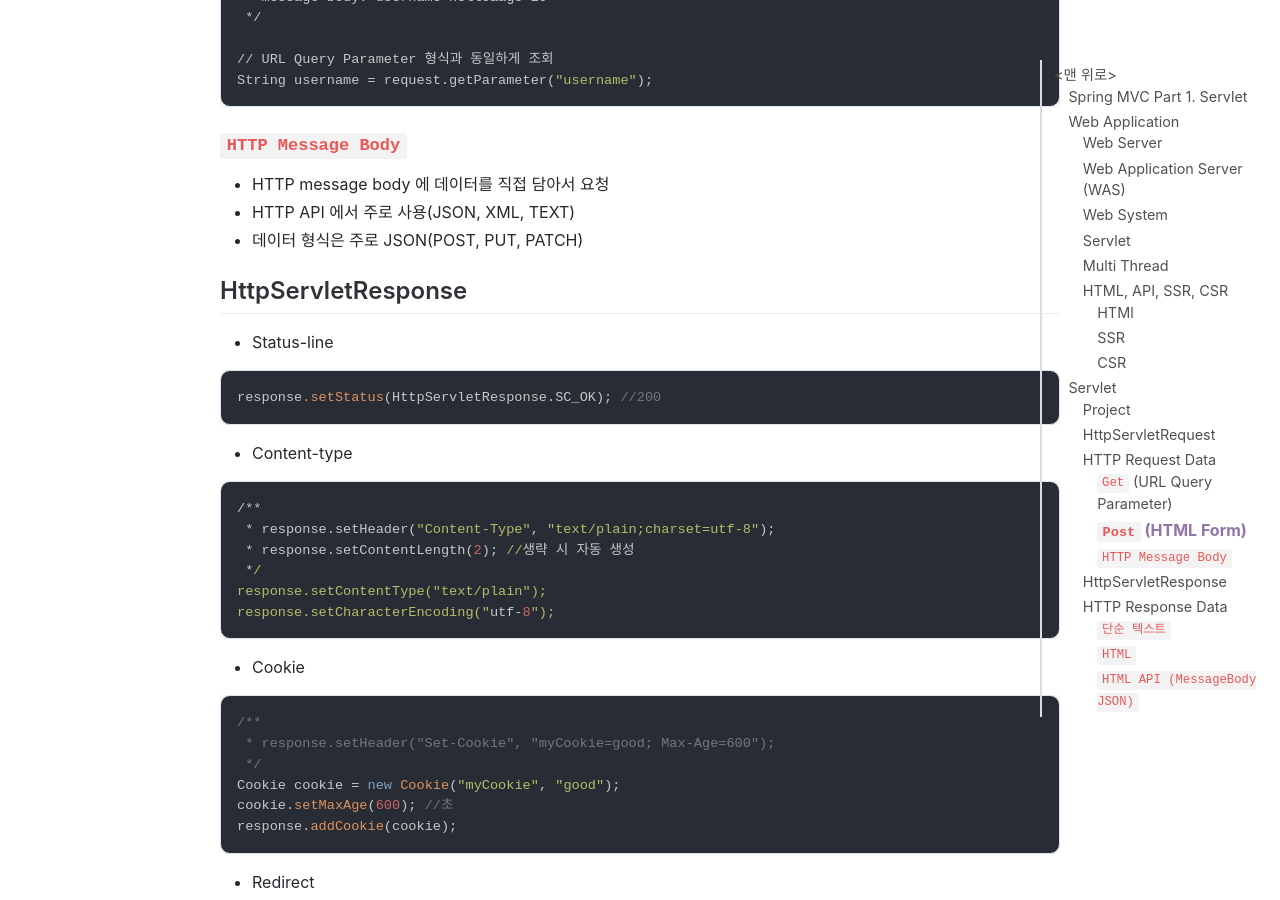
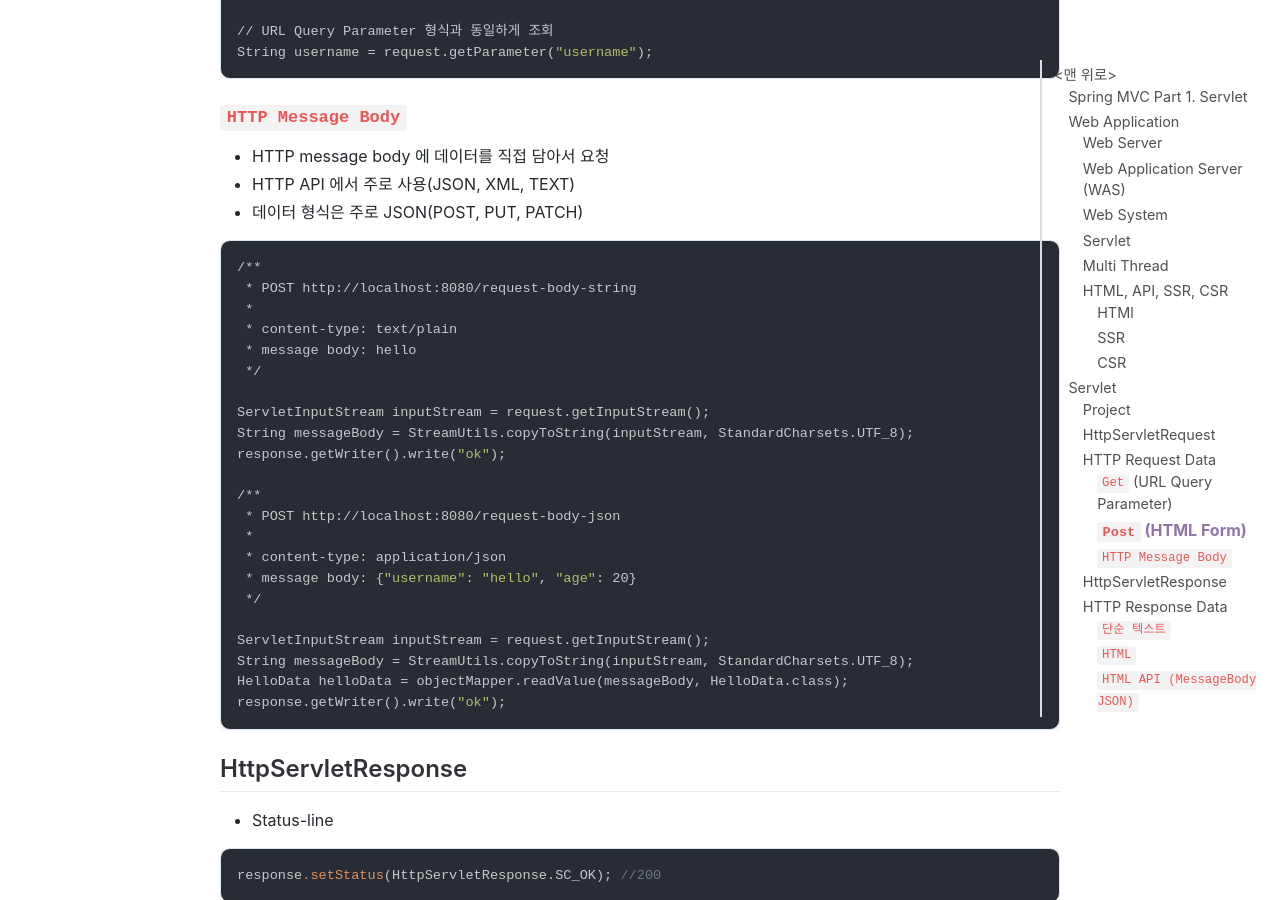
Before and after one commit to jihunparkme/jihunparkme.github.io, a Jekyll site: the page built from _posts/2021-07-26-Spring-MVC-Part1-Servlet.md, in a window 1280 px wide and 900 px high, scrolled down 5633 px. Built offline with Jekyll 4.4.1, drawn with Linux system fonts in a browser that asks for light colours; nearby versions of some CDN libraries; comment, search, counter and statistics services are not loaded; some of the changed text lies outside the part shown.

Commit message:
[Spring MVC] HTTP Request Data - HTTP Message Body

````diff
--- a/_posts/2021-07-26-Spring-MVC-Part1-Servlet.md
+++ b/_posts/2021-07-26-Spring-MVC-Part1-Servlet.md
@@ -101,8 +101,6 @@ featured-img: spring_mvc
 
 - HTML 결과를 Javascript를 사용해 웹 브라우저에서 **동적**으로 생성해서 적용 (Google Map, Gmail ..)
 - React, Vue.js
-
----
 
 # Servlet
 
@@ -236,7 +234,30 @@ String username = request.getParameter("username");
 - HTTP API 에서 주로 사용(JSON, XML, TEXT)
 - 데이터 형식은 주로 JSON(POST, PUT, PATCH)
 
+```java
+/**
+ * POST http://localhost:8080/request-body-string
+ *
+ * content-type: text/plain
+ * message body: hello
+ */
 
+ServletInputStream inputStream = request.getInputStream();
+String messageBody = StreamUtils.copyToString(inputStream, StandardCharsets.UTF_8);
+response.getWriter().write("ok");
+
+/**
+ * POST http://localhost:8080/request-body-json
+ *
+ * content-type: application/json
+ * message body: {"username": "hello", "age": 20}
+ */
+
+ServletInputStream inputStream = request.getInputStream();
+String messageBody = StreamUtils.copyToString(inputStream, StandardCharsets.UTF_8);
+HelloData helloData = objectMapper.readValue(messageBody, HelloData.class);
+response.getWriter().write("ok");
+```
 
 
 
````
